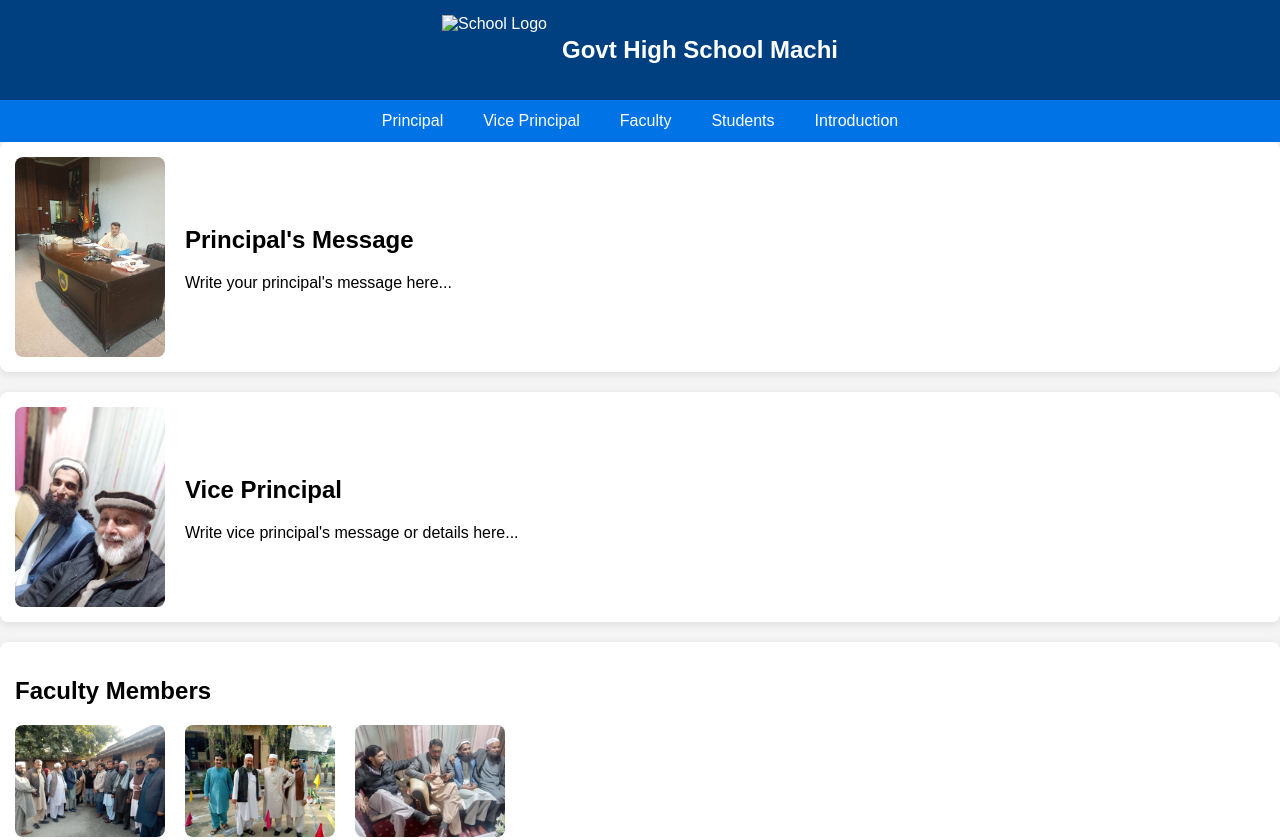
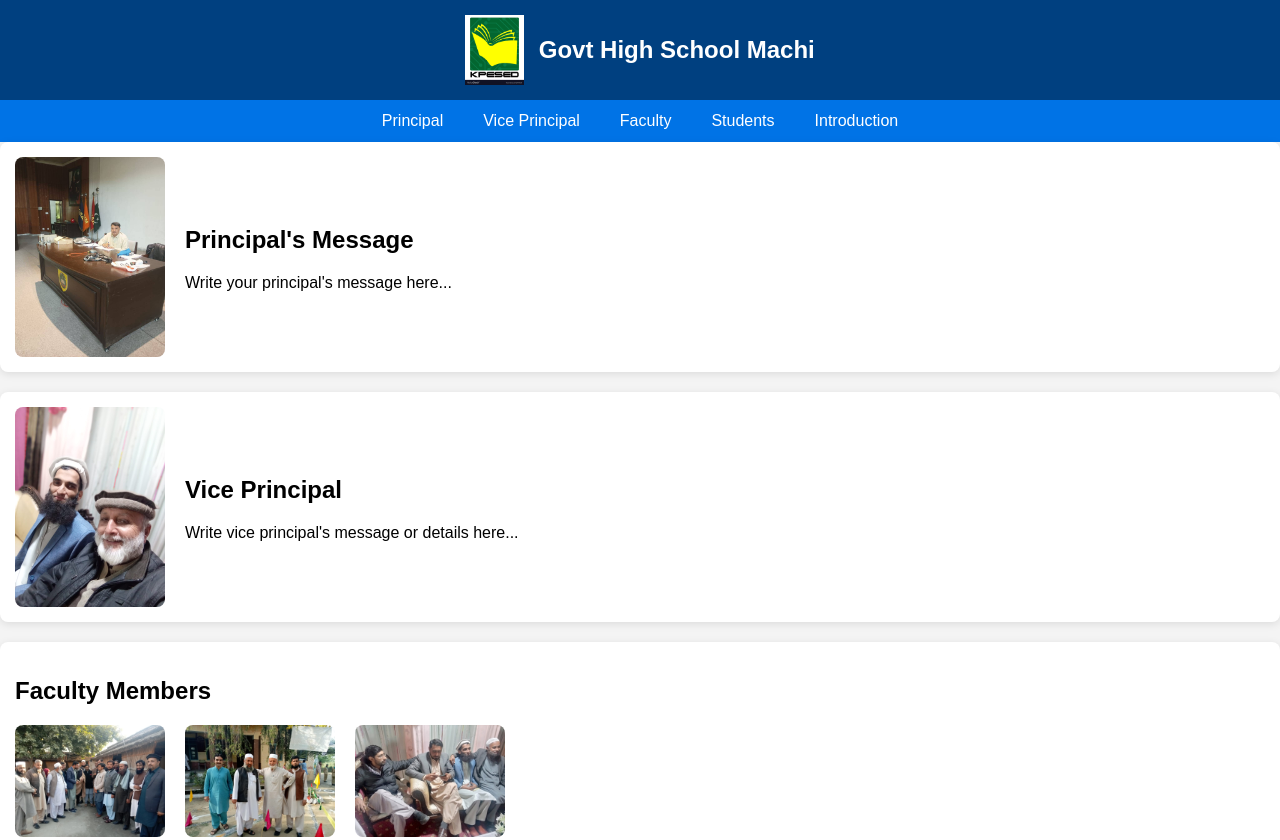
Before and after one commit to sajidali01pk/GHS-Machi-website, a plain HTML site: page index.html in a window 1280 px wide. Shown: the top 840 px of the page. Drawn offline with Linux system fonts and the light colour scheme.

Commit message:
Add files via upload

```diff
--- a/index.html
+++ b/index.html
@@ -126,7 +126,7 @@
 
     <!-- HEADER -->
     <header>
-        <img src="logo.png" alt="School Logo">
+        <img src="logo.jpg" alt="School Logo">
         <h1>Govt High School Machi</h1>
     </header>
 
```
